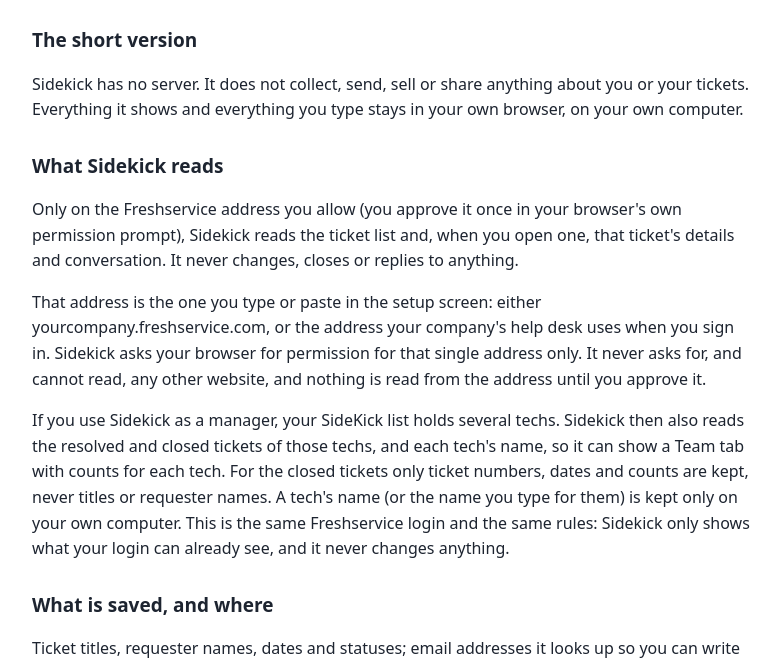
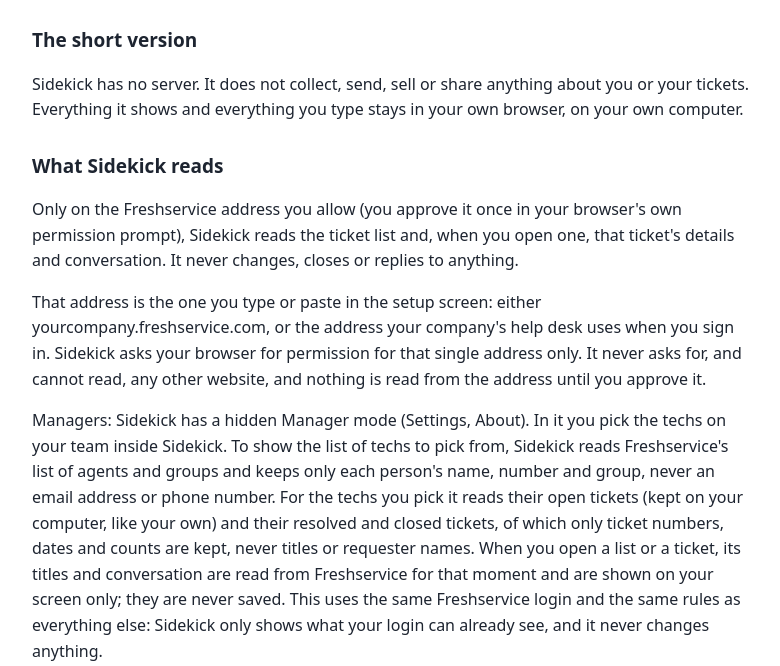
Before and after one commit to dumb-donkey/dumb-donkey.github.io, a plain HTML site: page sidekick-privacy/index.html in a window 1280 px wide. Shown: the part 132-798 px from the top of the page, without its empty margins (248-1028 px from the left). Drawn offline with Linux system fonts and the light colour scheme.

Commit message:
Sidekick privacy: describe Manager mode (team picker, what is kept, what is only shown)
Co-Authored-By: Claude Sonnet 5.5 <noreply@anthropic.com>

```diff
--- a/sidekick-privacy/index.html
+++ b/sidekick-privacy/index.html
@@ -9,7 +9,7 @@
 <h2>What Sidekick reads</h2>
 <p>Only on the Freshservice address you allow (you approve it once in your browser's own permission prompt), Sidekick reads the ticket list and, when you open one, that ticket's details and conversation. It never changes, closes or replies to anything.</p>
 <p>That address is the one you type or paste in the setup screen: either yourcompany.freshservice.com, or the address your company's help desk uses when you sign in. Sidekick asks your browser for permission for that single address only. It never asks for, and cannot read, any other website, and nothing is read from the address until you approve it.</p>
-<p>If you use Sidekick as a manager, your SideKick list holds several techs. Sidekick then also reads the resolved and closed tickets of those techs, and each tech's name, so it can show a Team tab with counts for each tech. For the closed tickets only ticket numbers, dates and counts are kept, never titles or requester names. A tech's name (or the name you type for them) is kept only on your own computer. This is the same Freshservice login and the same rules: Sidekick only shows what your login can already see, and it never changes anything.</p>
+<p>Managers: Sidekick has a hidden Manager mode (Settings, About). In it you pick the techs on your team inside Sidekick. To show the list of techs to pick from, Sidekick reads Freshservice's list of agents and groups and keeps only each person's name, number and group, never an email address or phone number. For the techs you pick it reads their open tickets (kept on your computer, like your own) and their resolved and closed tickets, of which only ticket numbers, dates and counts are kept, never titles or requester names. When you open a list or a ticket, its titles and conversation are read from Freshservice for that moment and are shown on your screen only; they are never saved. This uses the same Freshservice login and the same rules as everything else: Sidekick only shows what your login can already see, and it never changes anything.</p>
 <h2>What is saved, and where</h2>
 <p>Ticket titles, requester names, dates and statuses; email addresses it looks up so you can write to a requester; your private notes, reminders, Library entries, settings, and screenshots you save. All of this is saved only in your browser's extension storage on your computer. The text of ticket conversations is shown on screen and is not saved. Removing the extension removes all of it.</p>
 <h2>What leaves your computer</h2>
```
